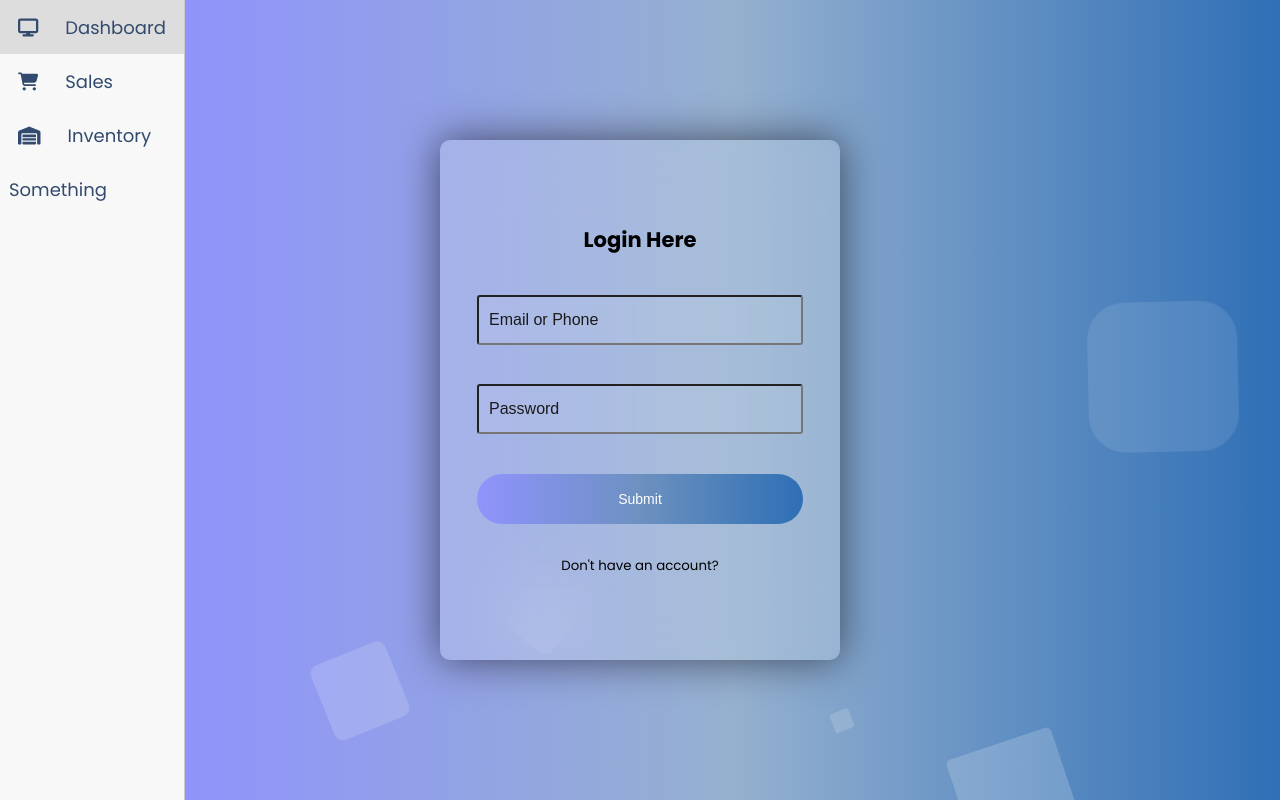
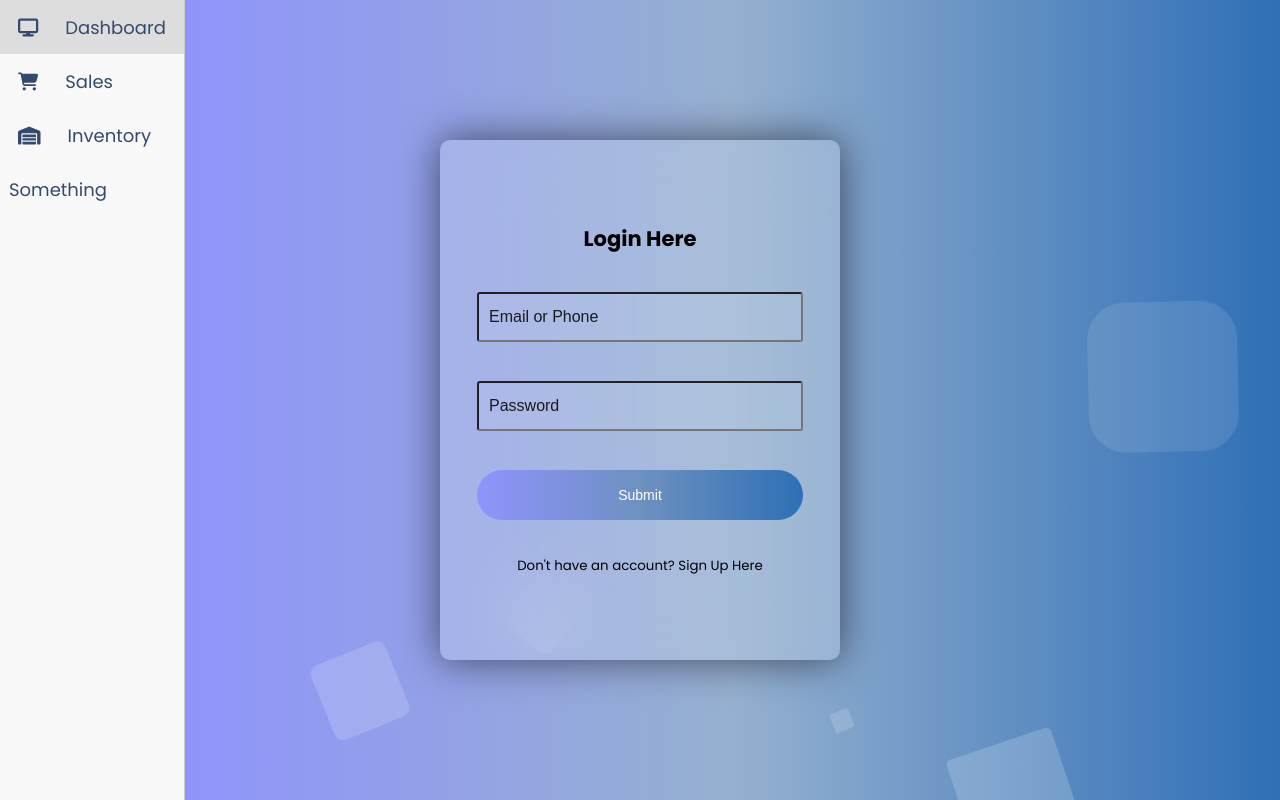
Before and after one commit to jhemejia/My-pos-system, a React (Create React App) app: page /login in a window 1280 px wide. Built offline with nearby package versions, Linux system fonts and the light colour scheme.

Commit message:
modifying login and signup forms

```diff
--- a/src/App.js
+++ b/src/App.js
@@ -3,17 +3,16 @@ import LoginPage from './pages/LoginPage';
 import HomePage from './pages/HomePage';
 import  SalesPage  from './pages/SalesPage';
 import InventoryPage from './pages/InventoryPage.js';
-import SignUpForm from './features/auth/SignUpForm';
 
 
 const router = createBrowserRouter(createRoutesFromElements(
+
   <Route path='/' element={<HomePage />}>
-    <Route path='/login' element={ <LoginPage/>} />
-    <Route path='/login' element={ <SignUpForm/>} />
-      <Route path='sales' element={ <SalesPage/>}/>
-      <Route path='inventory' element={ <InventoryPage/>}/>
+    <Route path='login' element={ <LoginPage/>} />
+    <Route path='sales' element={ <SalesPage/>}/>
+    <Route path='inventory' element={ <InventoryPage/>}/>
+  </Route>
 
-  </Route>
 ))
 
 function App() {
--- a/src/Styles/_loginPage.scss
+++ b/src/Styles/_loginPage.scss
@@ -59,7 +59,7 @@
     border-color: #1b1b1b;
     outline: none;
     &+.labels{
-    top: -30px;
+    top: -25px;
     color: #000;
     font-size: 16px;
     display: block;
@@ -67,7 +67,7 @@
     }
 }
 .loginInputDiv input:not(:placeholder-shown) +.labels {
-    top: -30px;
+    top: -25px;
     color: #000;
     font-size: 16px;
     display: block;
--- a/src/features/auth/LoginForm.js
+++ b/src/features/auth/LoginForm.js
@@ -63,7 +63,9 @@ const LoginForm = (props) => {
         </label>
         </div>
         <input type="submit" className='' />
-          <button onClick={()=>toggleIsLogin()}>Don't have an account?</button>
+        <p>
+          <button onClick={()=>toggleIsLogin()}>Don't have an account? Sign Up Here</button>
+        </p>
         </form>
 
   )
--- a/src/features/auth/SignUpForm.js
+++ b/src/features/auth/SignUpForm.js
@@ -69,8 +69,9 @@ const SignUpForm = (props) => {
         </label>
         </div>
         <input type="submit" className='' />
-          <button onClick={()=>toggleIsLogin()}>I have an account</button>
-        </form>
+        <p>
+          <button onClick={()=>toggleIsLogin()}>Already have an account? Log In Here</button>
+        </p>        </form>
 
   )
 }
```
